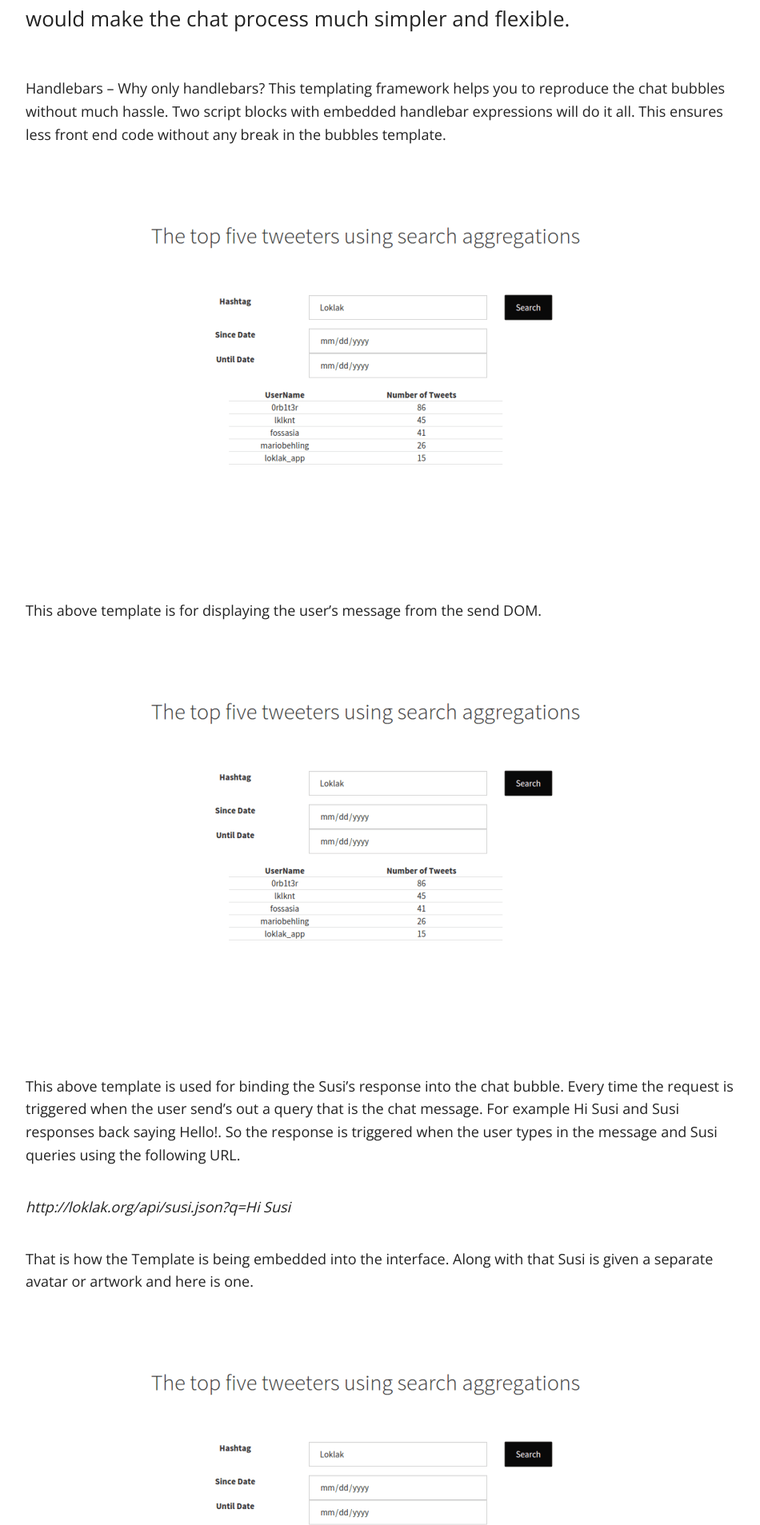
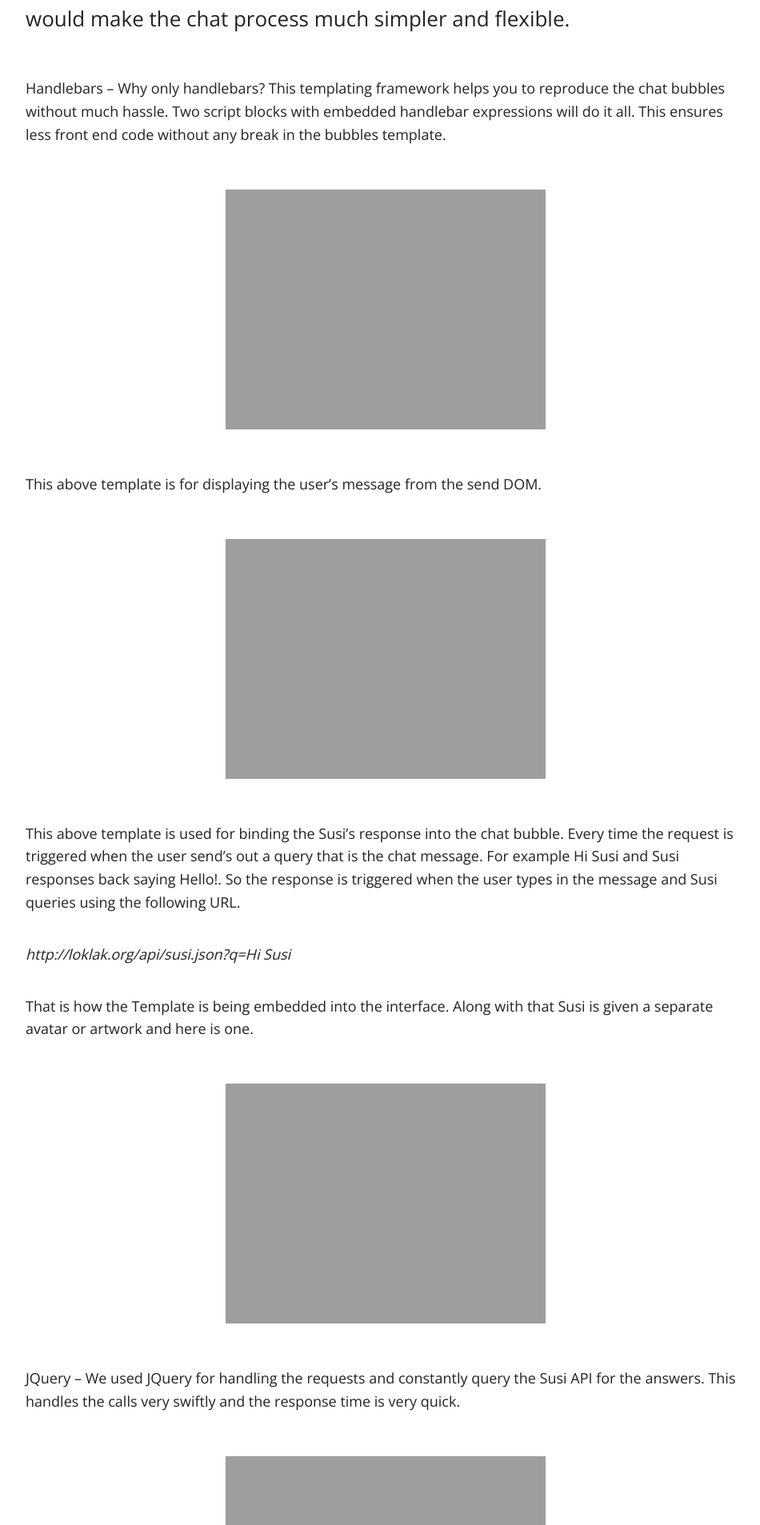
Before and after one commit to daminisatya/blog, a Jekyll site: the page built from _posts/2017-02-16-Susi-chat-interface.md, in a window 1280 px wide. Shown: the part 580-2487 px from the top of the page at 80% size, without its empty margins (158-1108 px from the left). Built offline with Jekyll 4.4.1, drawn with Linux system fonts in a browser that asks for light colours; nearby versions of some CDN libraries; our own code applies the rules of GitHub Pages for plain Markdown files.

Commit message:
Updated post

```diff
--- a/_posts/2017-02-16-Susi-chat-interface.md
+++ b/_posts/2017-02-16-Susi-chat-interface.md
@@ -14,11 +14,11 @@
 
 Handlebars – Why only handlebars? This templating framework helps you to reproduce the chat bubbles without much hassle. Two script blocks with embedded handlebar expressions will do it all. This ensures less front end code without any break in the bubbles template.
 
-![searchVsAggregate]({{ site.url }}/images/about/searchVsAggregate_1.png)
+![susi]({{ site.url }}/images/about/susi_1.png)
 
 This above template is for displaying the user’s message from the send DOM.
 
-![searchVsAggregate]({{ site.url }}/images/about/searchVsAggregate_1.png)
+![susi]({{ site.url }}/images/about/susi_2.png)
 
 This above template is used for binding the Susi’s response into the chat bubble. Every time the request is triggered when the user send’s out a query that is the chat message. For example Hi Susi and Susi responses back saying Hello!. So the response is triggered when the user types in the message and Susi queries using the following URL.
 
@@ -26,15 +26,15 @@
 
 That is how the Template is being embedded into the interface. Along with that Susi is given a separate avatar or artwork and here is one.
 
-![searchVsAggregate]({{ site.url }}/images/about/searchVsAggregate_1.png)
+![susi]({{ site.url }}/images/about/susi_3.png)
 
 JQuery – We used JQuery for handling the requests and constantly query the Susi API for the answers. This handles the calls very swiftly and the response time is very quick.
 
-![searchVsAggregate]({{ site.url }}/images/about/searchVsAggregate_1.png)
+![susi]({{ site.url }}/images/about/susi_4.png)
 
 In the above code snippet the request is being handled and the response is queried accordingly for the answer. For example, this is the sample JSON
 
-![searchVsAggregate]({{ site.url }}/images/about/searchVsAggregate_1.png)
+![susi]({{ site.url }}/images/about/susi_5.png)
 
 The above JSON is the response when we type “Hello” into Susi’s chat interface. We track down to expression for the actual answer to be provided.
 
```
